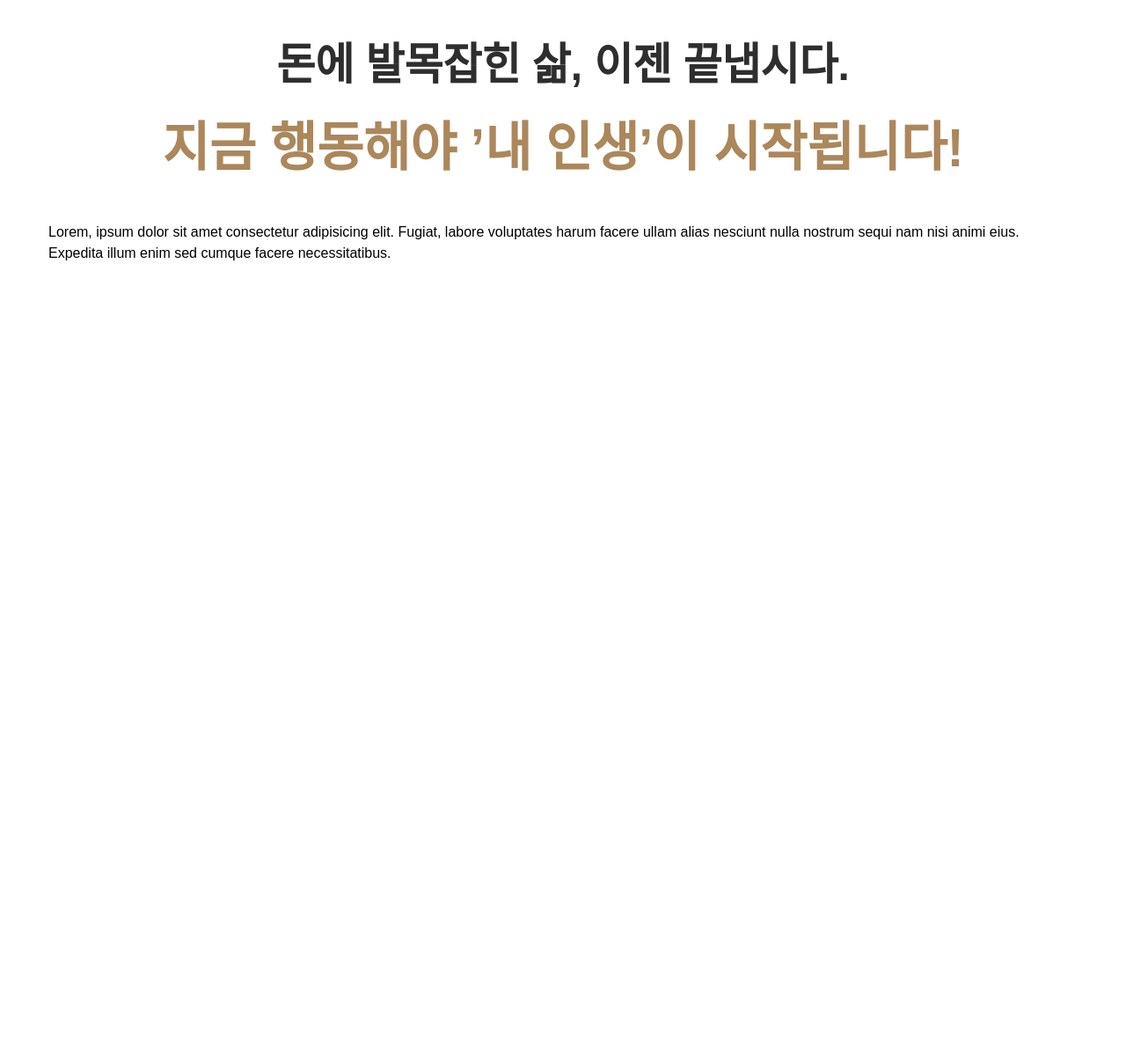
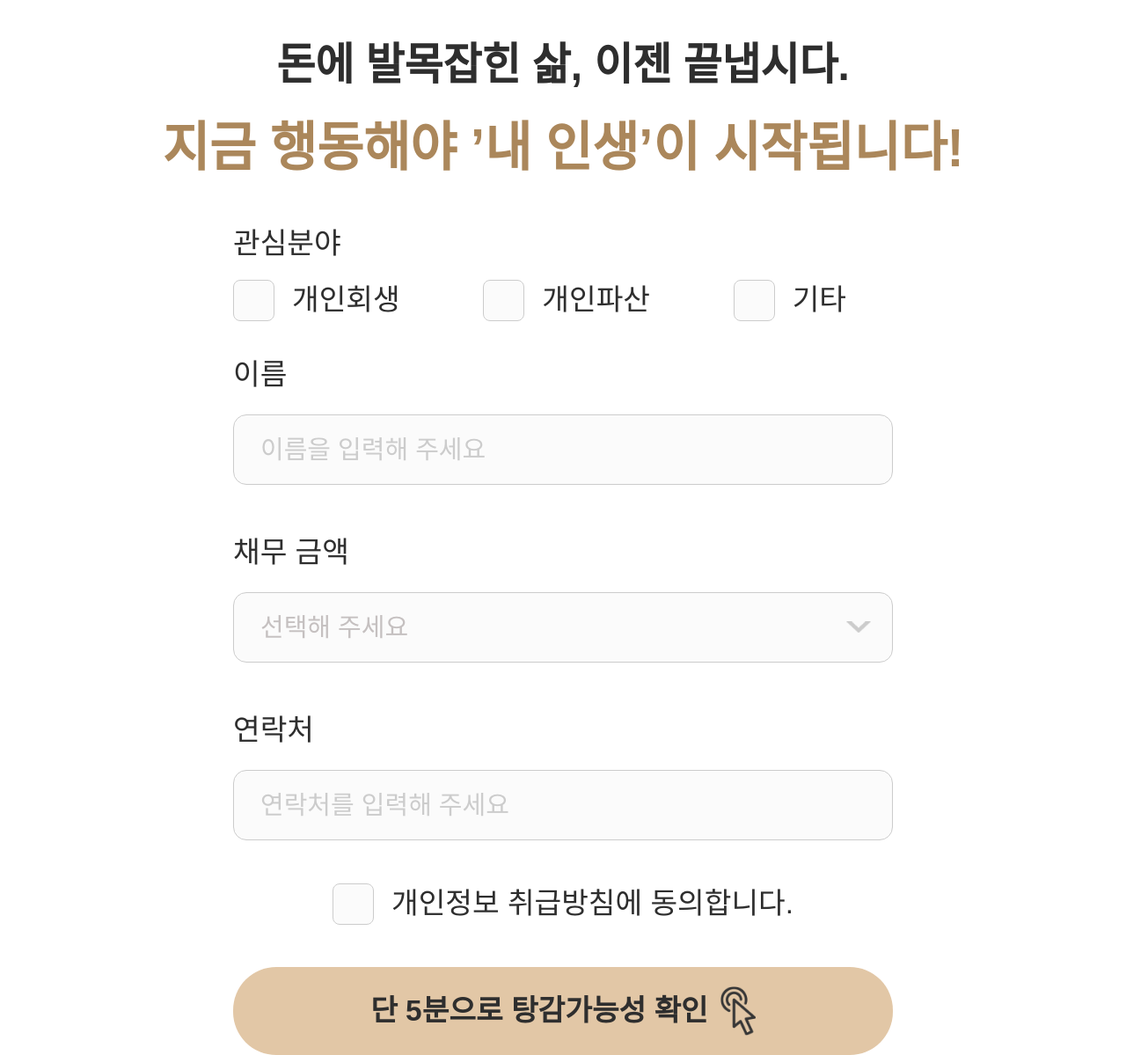
Before and after one commit to abutahirhasan/chainas, a plain HTML site: page index.html in a window 1280 px wide. Shown: the part 2483-3682 px from the top of the page at 88% size. Before the commit the page ends 2783 px from the top, so only its background shows below. Drawn offline with nearby package versions, Linux system fonts and the light colour scheme; a web font is replaced by a local one.

Commit message:
graduate

```diff
--- a/assets/style/style.css
+++ b/assets/style/style.css
@@ -67,10 +67,22 @@ html {
 		opacity: 0;
 	}
 }
+.사각형_5 {
+  border-radius: 49px;
+  background-color: #e2c7a6;
+  position: absolute;
+  left: 585px;
+  top: 3878px;
+  width: 751px;
+  height: 100px;
+  z-index: 148;
+}
+
 
 .container {
 	margin: 0 auto;
 	padding-inline: 15px;
+	color: #2e2e2e;
 }
 @media screen and (min-width: 1280px) {
 	.container {
--- a/index.html
+++ b/index.html
@@ -134,9 +134,91 @@
 					</h2>
 				</div>
 
-				<p class="m-0">
-					Lorem, ipsum dolor sit amet consectetur adipisicing elit. Fugiat, labore voluptates harum facere ullam alias nesciunt nulla nostrum sequi nam nisi animi eius. Expedita illum enim sed cumque facere necessitatibus.
-				</p>
+				<div class="max-w-[750px] mx-auto">
+					<div class="max-w-[697px]">
+						<h4 class="xl:text-[33.33px] lg:text-[28.33px] text-[24.33px]  text-[#2e2e2e] mb-[12px]">
+							관심분야
+						</h4>
+
+						<div class="flex justify-between flex-wrap items-center gap-5 2xl:mb-[45px] lg:mb-[30px] mb-[24px]">
+							<div class="relative flex xl:gap-[20px] gap-[15px] items-center">
+								<input id="check1" type="checkbox" name="" aria-describedby=""
+									class="peer xl:h-[47px] h-[36px] xl:w-[47px] w-[36px] cursor-pointer appearance-none rounded-[8px] overflow-hidden border border-[#cccccc] checked:bg-[#bd996e] checked:border-[#bd996e] bg-[#fbfbfb] transition-all duration-200" />
+								<label for="check1"
+									class="cursor-pointer leading-[1.625] select-none xl:text-[33.33px] lg:text-[26.33px] text-[22.33px]  text-[#2e2e2e]">
+									개인회생
+								</label>
+							</div>
+							<div class="relative flex xl:gap-[20px] gap-[15px] items-center">
+								<input id="check2" type="checkbox" name="" aria-describedby=""
+									class="peer xl:h-[47px] h-[36px] xl:w-[47px] w-[36px] cursor-pointer appearance-none rounded-[8px] overflow-hidden border border-[#cccccc] checked:bg-[#bd996e] checked:border-[#bd996e] bg-[#fbfbfb] transition-all duration-200" />
+								<label for="check2"
+									class="cursor-pointer leading-[1.625] select-none xl:text-[33.33px] lg:text-[26.33px] text-[22.33px]  text-[#2e2e2e]">
+									개인파산
+								</label>
+							</div>
+							<div class="relative flex xl:gap-[20px] gap-[15px] items-center">
+								<input id="check3" type="checkbox" name="" aria-describedby=""
+									class="peer xl:h-[47px] h-[36px] xl:w-[47px] w-[36px] cursor-pointer appearance-none rounded-[8px] overflow-hidden border border-[#cccccc] checked:bg-[#bd996e] checked:border-[#bd996e] bg-[#fbfbfb] transition-all duration-200" />
+								<label for="check3"
+									class="cursor-pointer leading-[1.625] select-none xl:text-[33.33px] lg:text-[26.33px] text-[22.33px]  text-[#2e2e2e]">
+									기타
+								</label>
+							</div>
+						</div>
+					</div>
+				</div>
+				<div class="max-w-[750px] mx-auto">
+					<div class="grid xl:gap-[50px] lg:gap-[40px] md:gap-[30px] sm:gap-[22px] gap-[22px]">
+						<div class="">
+							<h4 class="xl:text-[33.33px] lg:text-[28.33px] leading-[1.625] text-[24.33px]  text-[#2e2e2e] mb-[18px]">
+								이름
+							</h4>
+							<input type="text" placeholder="이름을 입력해 주세요" class="placeholder:leading-[1.857] pt-[1px] xl:placeholder:text-[29px] placeholder:text-[20px] xl:text-[29px] text-[20px] placeholder:text-[#cccccc] focus:outline-none focus:ring-[#bd996e] focus:border-[#bd996e]  text-[#c5c0c0] xl:h-[80px] flex items-center h-[60px] w-full xl:px-[30px] px-[22px] rounded-[15px] overflow-hidden border border-[#cccccc] bg-[#fbfbfb] transition-all duration-200" />
+						</div>
+						<div class="">
+							<h4 class="xl:text-[33.33px] lg:text-[28.33px] leading-[1.625] text-[24.33px]  text-[#2e2e2e] mb-[18px]">
+								채무 금액
+							</h4>
+								<select class="placeholder:leading-[1.857] pt-[1px]
+										   xl:text-[29px] text-[20px]
+										   xl:h-[80px] h-[60px] w-full
+										   xl:px-[30px] px-[22px]
+										   rounded-[15px] overflow-hidden border border-[#cccccc]
+										   bg-[#fbfbfb] text-[#c5c0c0]
+										   focus:outline-none focus:ring-[#bd996e] focus:border-[#bd996e]
+										   transition-all duration-200
+										   appearance-none
+										   bg-[url('/assets/img/down.png')] bg-no-repeat bg-[right_1.5rem_center] bg-[length:28px_13px]">
+									<option value="">선택해 주세요</option>
+									<option value="option1">옵션 1</option>
+									<option value="option2">옵션 2</option>
+									<option value="option3">옵션 3</option>
+								</select>
+						</div>
+
+						<div class="">
+							<h4 class="xl:text-[33.33px] lg:text-[28.33px] leading-[1.625] text-[24.33px]  text-[#2e2e2e] mb-[18px]">
+								연락처
+							</h4>
+							<input type="text" placeholder="연락처를 입력해 주세요"
+								class="placeholder:leading-[1.857] pt-[1px] xl:placeholder:text-[29px] placeholder:text-[20px] xl:text-[29px] text-[20px] placeholder:text-[#cccccc] focus:outline-none focus:ring-[#bd996e] focus:border-[#bd996e]  text-[#c5c0c0] xl:h-[80px] flex items-center h-[60px] w-full xl:px-[30px] px-[22px] rounded-[15px] overflow-hidden border border-[#cccccc] bg-[#fbfbfb] transition-all duration-200" />
+						</div>
+					</div>
+					<div class="max-w-[750px] mx-auto grid xl:gap-[45px] lg:gap-[35px] gap-[28px] xl:mt-[45px] lg:mt-[35px] mt-[28px]">
+						<div class="relative flex justify-center xl:gap-[20px] gap-[15px] items-center">
+							<input id="form_check" type="checkbox" name="" aria-describedby=""
+								class="peer xl:h-[47px] h-[36px] xl:w-[47px] w-[36px] cursor-pointer appearance-none rounded-[8px] overflow-hidden border border-[#cccccc] checked:bg-[#bd996e] checked:border-[#bd996e] bg-[#fbfbfb] transition-all duration-200" />
+							<label for="form_check"
+								class="cursor-pointer leading-[1.625] select-none xl:text-[33.33px] lg:text-[26.33px] text-[22.33px]  text-[#2e2e2e]">
+								개인정보 취급방침에 동의합니다.
+							</label>
+						</div>
+						<button type="button" class="w-full flex items-center justify-center gap-[14px] xl:h-[100px] lg:h-[80px] h-[60px] bg-[#e2c7a6] hover:bg-[#e4c095] transition-all duration-200 rounded-[49px] leading-[1.083] text-[#2e2e2e] font-bold 2xl:text-[50px] xl:text-[33.33px] lg:text-[28.33px] sm:text-[24.33px] text-[20.33px]">
+							단 5분으로 탕감가능성 확인 <img src="assets/img/pointer.png" alt="img" class="2xl:w-[46px] xl:w-[40px] lg:w-[24px] w-[20px]">
+						</button>
+					</div>
+				</div>
 			</div>
 		</section>
 		<!-- Sub Contact -->
```
Also changed, not shown: assets/img/down.png (added), assets/img/pointer.png (added).
